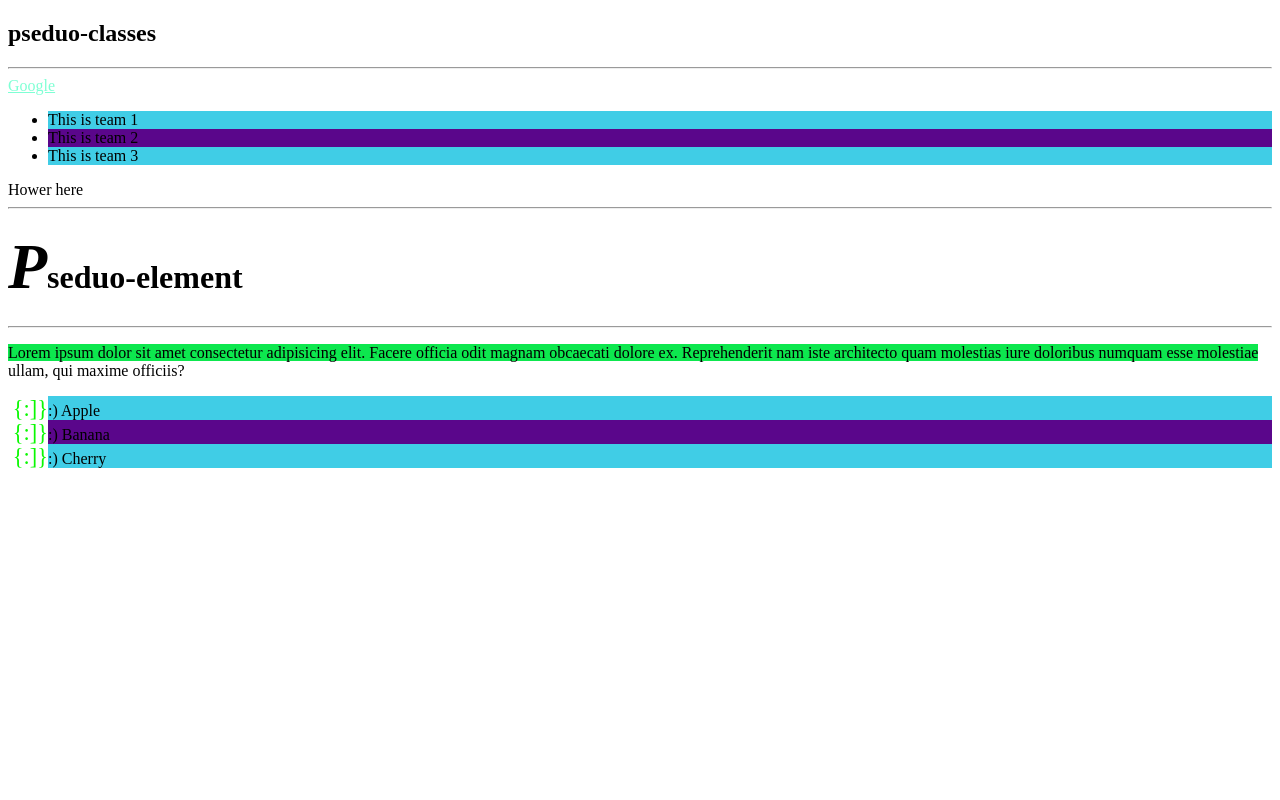
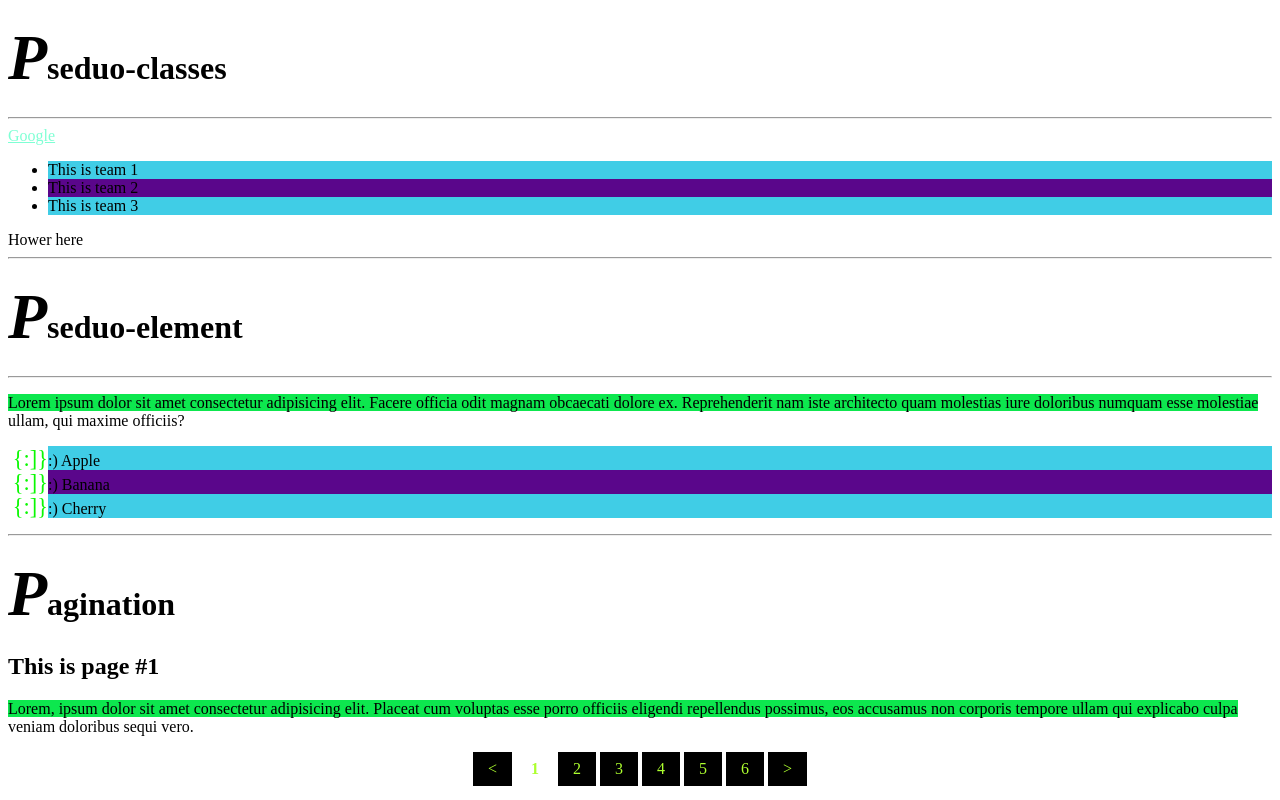
Before and after one commit to SnehAl2o7/HTML-CSS, a plain HTML site: page CSSDay-5.html in a window 1280 px wide. Drawn offline with Linux system fonts and the light colour scheme.

Commit message:
using the pagination in css

```diff
--- a/CSSDay-5.html
+++ b/CSSDay-5.html
@@ -6,10 +6,11 @@
     <title> Using CSS classes</title>
     <link rel="stylesheet" href="pseduo-classes.css">
     <link rel="stylesheet" href="pseduo-element.css">
+    <link rel="stylesheet" href="pagination.css">
 </head>
 <body>
 
-    <h2> pseduo-classes</h2>
+    <h1> Pseduo-classes</h1>
     <hr>
     <a href="https://google.com"> Google</a>
     <ul>
@@ -34,5 +35,23 @@
         <li id="B"> Banana </li>
         <li id="C"> Cherry </li>
     </ul>
+    <hr>
+
+    <h1> Pagination</h1>
+
+    <h2> This is page #1</h2>
+    <p> Lorem, ipsum dolor sit amet consectetur adipisicing elit. Placeat cum voluptas esse porro officiis eligendi repellendus possimus, eos accusamus non corporis tempore ullam qui explicabo culpa veniam doloribus sequi vero.</p>
+
+    <div class="pagination">
+        <a href=""> < </a>
+        <a href="index.html" class="active"> 1 </a>
+        <a href="CSSDay-2.html">2</a>
+        <a href="lyrics.html">3</a>
+        <a href="CSSDay-3.html">4</a>
+        <a href="forms.html">5</a>
+        <a href="CssDay-4-1.html">6</a>
+        <a href="CSSDay-4-2.html"> > </a>
+    </div>
+
 </body>
 </html>
--- /dev/null
+++ b/pagination.css
@@ -0,0 +1,23 @@
+.pagination{
+    text-align: center;
+}
+
+.pagination a{
+    color: greenyellow;
+    background-color: black;
+    text-decoration: solid;
+    padding: 8px 15px;
+    display: inline-block;
+}
+
+.pagination a.active{
+    background-color: white;
+    font-weight: bold;
+    border-radius: 5px;
+}
+
+.pagination a:hover:not(.active){
+    background-color: rgb(250, 250, 249);
+    color: black;
+    border-radius: 5px;
+}
```
Also changed, not shown: CSSDay-4.html (deleted, +0 -33 lines), CssDay-4.html (deleted, +0 -55 lines).
